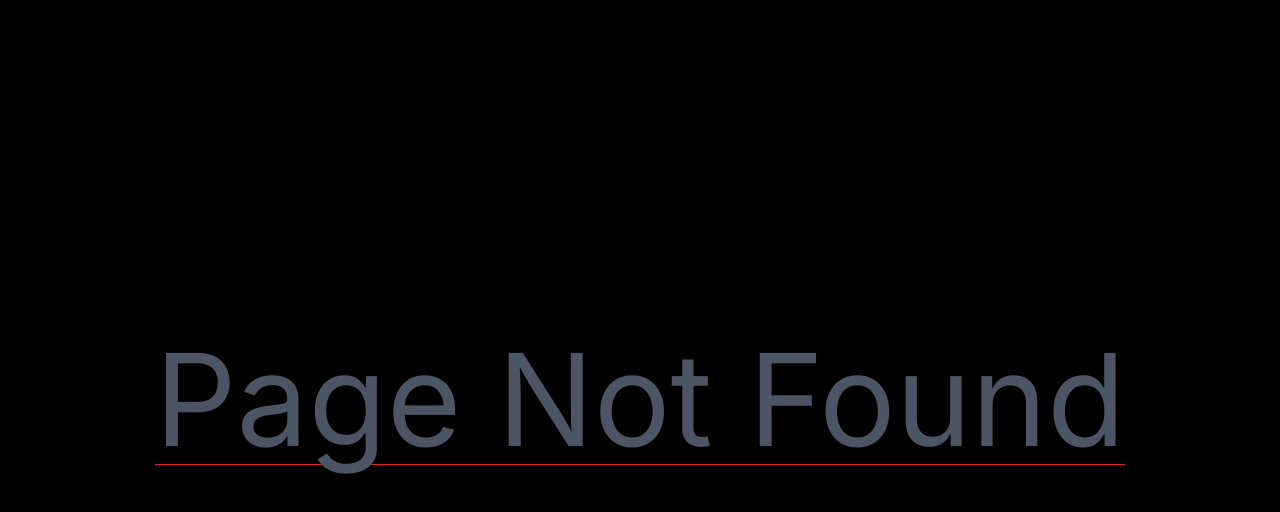
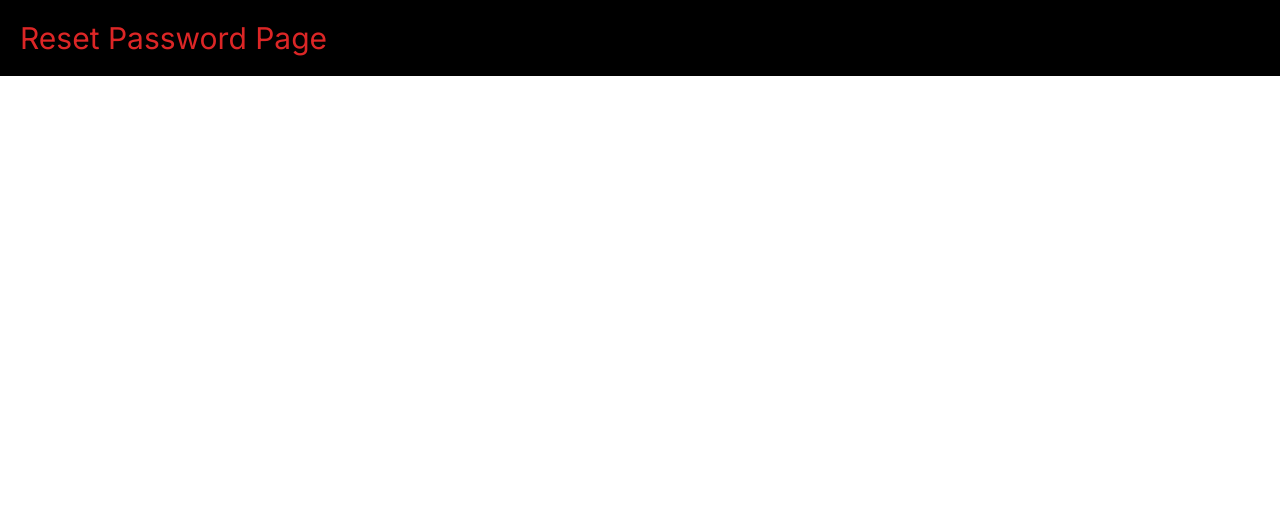
Before and after one commit to avinash-palakurthi/next-tutorial, a Next.js app: page /resetPassword in a window 1280 px wide. Before the commit this address had no page. Shown: the top 512 px of the page. Built offline with nearby package versions, Linux system fonts and the light colour scheme.

Commit message:
route grouping (auth) using brackets

```diff
--- /dev/null
+++ b/src/app/(auth)/login/page.tsx
@@ -0,0 +1,5 @@
+function login() {
+	return <h2>login page</h2>;
+}
+
+export default login;
--- /dev/null
+++ b/src/app/(auth)/register/page.tsx
@@ -0,0 +1,5 @@
+function register() {
+	return <h2>register page</h2>;
+}
+
+export default register;
--- /dev/null
+++ b/src/app/(auth)/resetPassword/page.tsx
@@ -0,0 +1,9 @@
+function ResetPassword() {
+	return (
+		<div className="text-red-600 bg-black p-5 text-3xl capitalize">
+			reset password page
+		</div>
+	);
+}
+
+export default ResetPassword;
```
